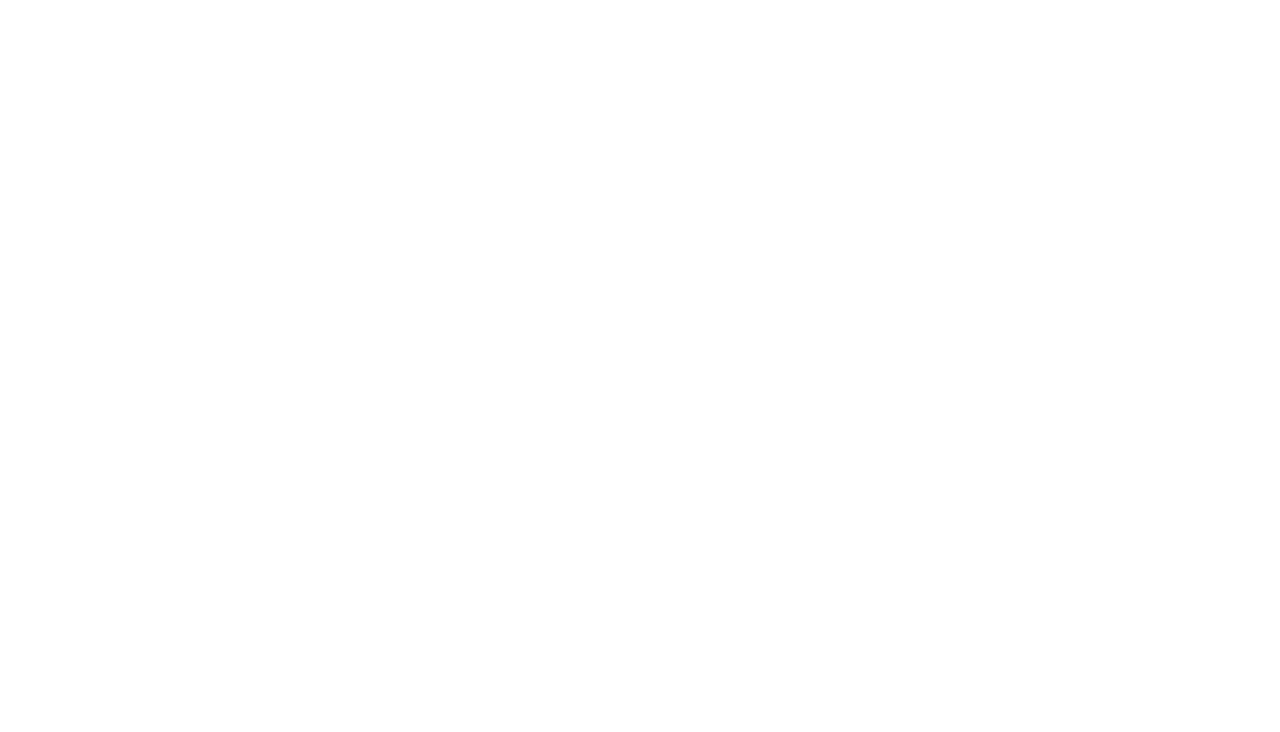
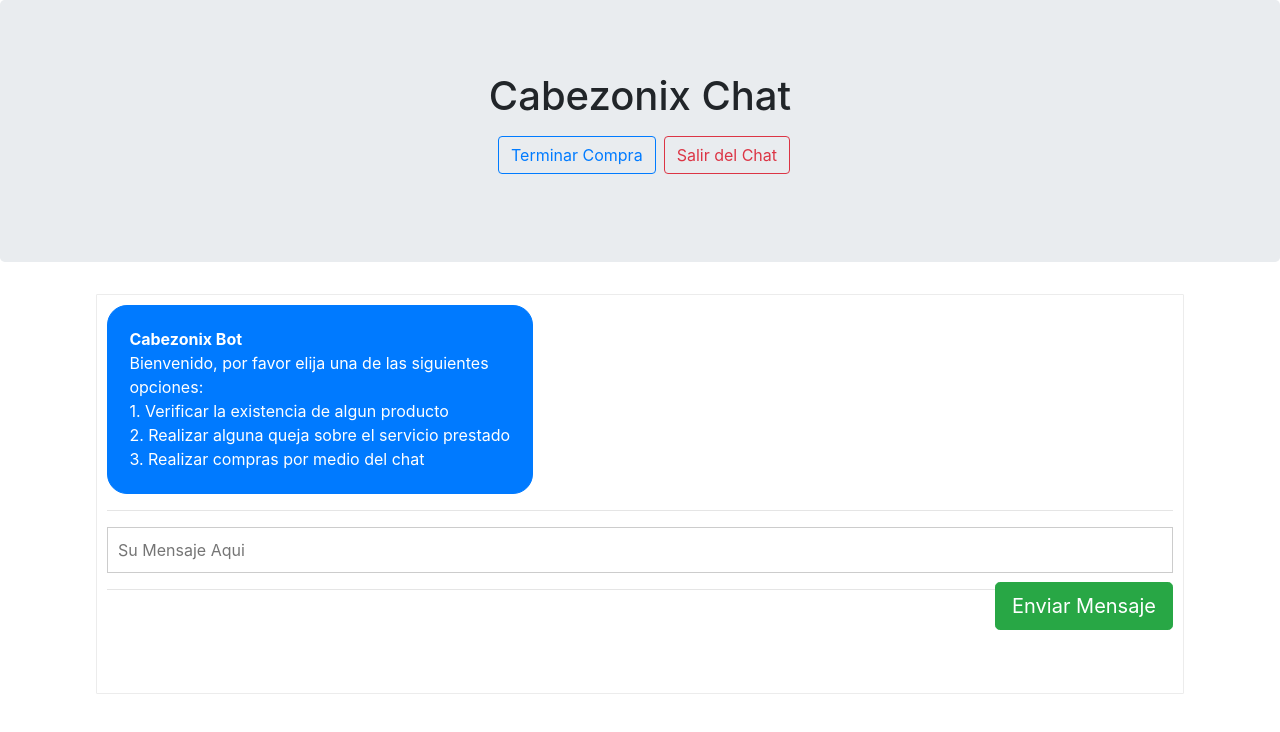
Before and after one commit to cabreration/CabezonixStore, an Angular app: page /chat in a window 1280 px wide. Before the commit this address led to /. Shown: the top 732 px of the page. Built offline with nearby package versions, Linux system fonts and the light colour scheme.

Commit message:
Chat iniciado

```diff
--- a/src/app/app-routing.module.ts
+++ b/src/app/app-routing.module.ts
@@ -3,11 +3,13 @@
 import { AppComponent } from './app.component';
 import { CheckoutComponent } from './checkout/checkout.component';
 import { MainComponent } from './main/main.component';
+import { ChatComponent } from './chat/chat.component';
 
 
 const routes: Routes = [
   { path: '', component: MainComponent },
-  { path: 'pagos', component: CheckoutComponent }
+  { path: 'pagos', component: CheckoutComponent },
+  { path: 'chat', component: ChatComponent}
 ];
 
 @NgModule({
@@ -18,4 +20,5 @@
 
 export const routingComponents = [ AppComponent,
                                    MainComponent,
-                                   CheckoutComponent ]
+                                   CheckoutComponent,
+                                   ChatComponent ]
--- a/src/app/app.module.ts
+++ b/src/app/app.module.ts
@@ -6,10 +6,12 @@
 import { AppComponent } from './app.component';
 import { RestService } from './rest.service';
 import { HttpClientModule } from '@angular/common/http';
+import { ChatComponent } from './chat/chat.component';
 
 @NgModule({
   declarations: [
-    routingComponents
+    routingComponents,
+    ChatComponent
   ],
   imports: [
     BrowserModule,
--- /dev/null
+++ b/src/app/chat/chat.component.css
@@ -0,0 +1,32 @@
+.chatBox{
+	position: relative;
+	margin: 1%;
+	padding: 10px 10px;
+	border: 1px solid #ececec;
+	border-radius: 1px;
+	max-height: 80vh;
+	min-height: 50vh;
+    overflow: scroll;
+}
+
+.response{
+    border: 1px solid #007AFF;
+    background: #007AFF;
+    padding:2%;
+    width: 40%;
+    color: #fff;
+    border-radius:  20px;
+}
+
+.request{
+    background: #00CC47;
+    border: 1px solid #00CC47;
+    padding:2%;
+    width: 40%;
+    color: #fff;
+    border-radius: 20px;
+    float: right;
+}
+
+.w3-input{padding:10px;display:block;border:1px solid #ccc; width:100%;
+    margin: 1px auto !important;}
--- /dev/null
+++ b/src/app/chat/chat.component.html
@@ -0,0 +1,28 @@
+<div class="jumbotron text-center">
+    <div class="container">
+      <h1 class="jumbotron-heading mt-2">Cabezonix Chat</h1>
+      <p>
+        <a class="btn btn-outline-primary my-2 mx-2 text-primary">Terminar Compra</a>
+        <a routerLink='/' class="btn btn-outline-danger my-2">Salir del Chat</a>
+      </p>
+    </div>
+</div>
+
+<div class="container">
+    <div class="chatBox">
+        <div class="response"> <strong>Cabezonix Bot</strong> <br>Bienvenido, por favor elija una de las siguientes opciones:
+            <br> 1. Verificar la existencia de algun producto
+            <br> 2. Realizar alguna queja sobre el servicio prestado
+            <br> 3. Realizar compras por medio del chat
+        </div>
+        <hr/>
+        <div *ngFor='let message of conversacion'>
+        <div class="response"> <strong>Usuario</strong> <br>{{message}}</div>
+        <hr/>
+        </div>
+        <input class="w3-input" type="text" placeholder="Su Mensaje Aqui"
+            [(ngModel)]='mensaje'>
+            <button type="button" class="btn btn-success btn-lg mt-2 float-right"> Enviar Mensaje </button>
+            <hr>
+    </div>
+</div>
--- /dev/null
+++ b/src/app/chat/chat.component.ts
@@ -0,0 +1,17 @@
+import { Component, OnInit } from '@angular/core';
+
+@Component({
+  selector: 'app-chat',
+  templateUrl: './chat.component.html',
+  styleUrls: ['./chat.component.css']
+})
+export class ChatComponent implements OnInit {
+
+  public conversacion = [];
+  public mensaje = '';
+  constructor() { }
+
+  ngOnInit() {
+  }
+
+}
--- a/src/app/checkout/checkout.component.ts
+++ b/src/app/checkout/checkout.component.ts
@@ -64,4 +64,22 @@
     });
   }
 
+  mailTicket(): void {
+    const factura = { nombre: this.nombre,
+                      apellidos: this.apellidos,
+                      correoElectronico: this.correoElectronico,
+                      direccion: this.direccion,
+                      nombreTarjeta: this.nombreTarjeta,
+                      numeroTarjeta: this.numeroTarjeta,
+                      expiracion: this.expiracion,
+                      cvv: this.cvv };
+
+    /*const observer = this.rest.PostRequest(factura).subscribe(res => {
+      let resp = res;
+      -------------------> Aqui se debe procesar el resultado de la consulta,
+       Si la respuesta es positiva se notifica al usuario que la factura fue enviada a su correo electronico
+    });
+    observer.unsubscribe(); */
+  }
+
 }
--- a/src/app/rest.service.ts
+++ b/src/app/rest.service.ts
@@ -21,4 +21,8 @@
   GetRequest() {
     return this.httpClient.get(baseAddress, httpOptions);
   }
+
+  PostRequest(factura) {
+    return this.httpClient.post(baseAddress, { factura: factura }, httpOptions);
+  }
 }
```
Also changed, not shown: 1 other file (tests, documents, lock files or other folders).
